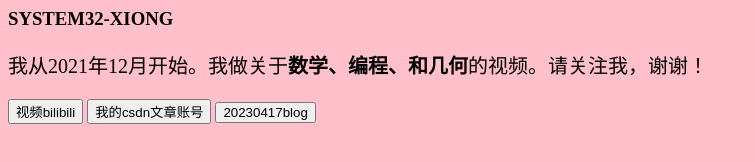
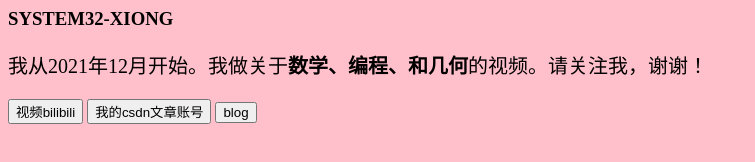
Before and after one commit to RyanXiongSystem32/RyanXiongSystem32.github.io, a plain HTML site: page index.html in a window 1280 px wide. Shown: the whole page, without its empty margins (0-755 px from the left). Drawn offline with Linux system fonts and the light colour scheme.

Commit message:
修改文件: index.html

```diff
--- a/index.html
+++ b/index.html
@@ -8,7 +8,7 @@
 		<p>我从2021年12月开始。我做关于<b>数学、编程、和几何</b>的视频。请关注我，谢谢！</p>
 		<a href="https://space.bilibili.com/1941869425"><button>视频bilibili</button></a>
         <a href="https://blog.csdn.net/2301_76166235?spm=1000.2115.3001.5343"><button>我的csdn文章账号</button></a>
-        <a href="blog20230417.html"><button>20230417blog</button></a>
+        <a href="blog.html"><button>blog</button></a>
     </body>
     <style>
         body{
```
